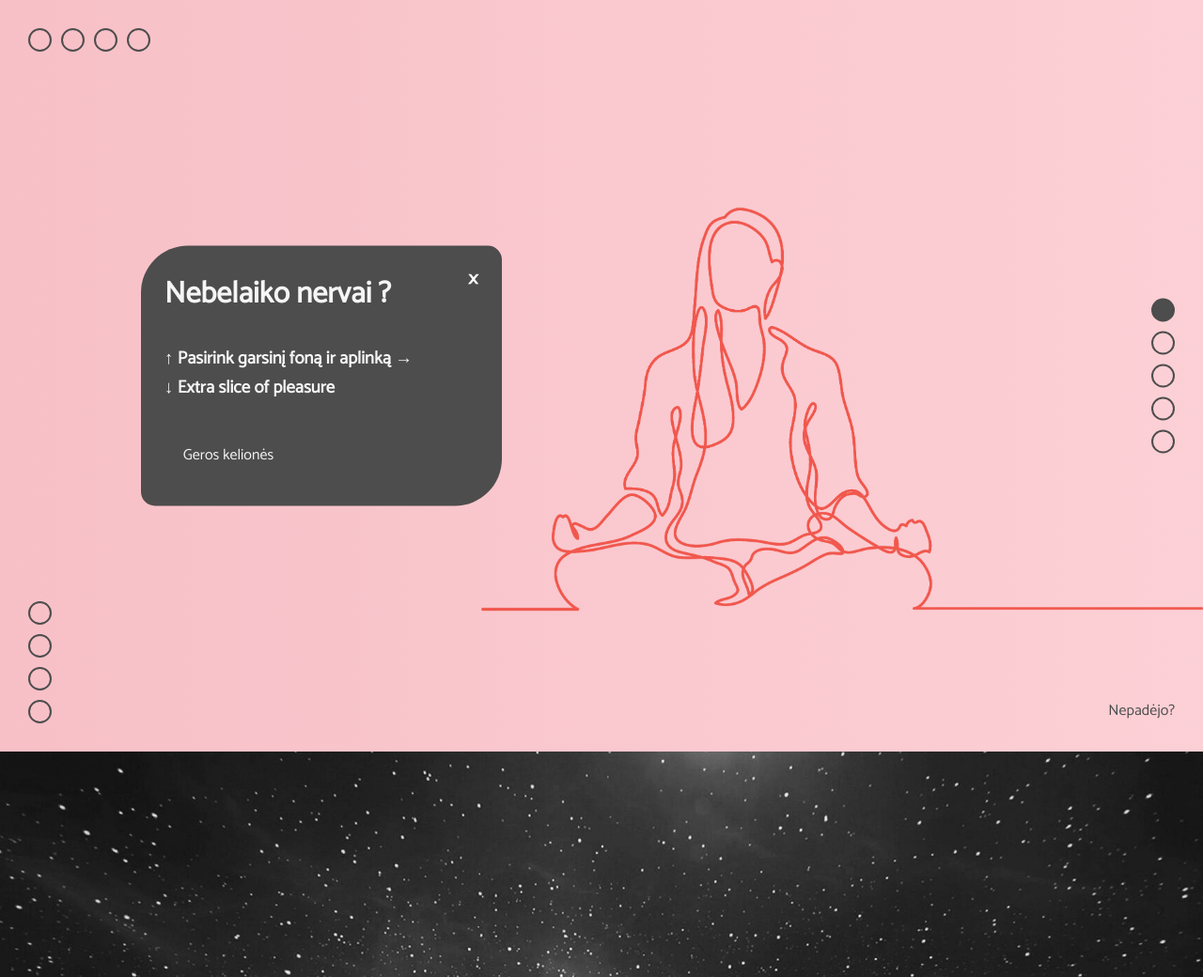
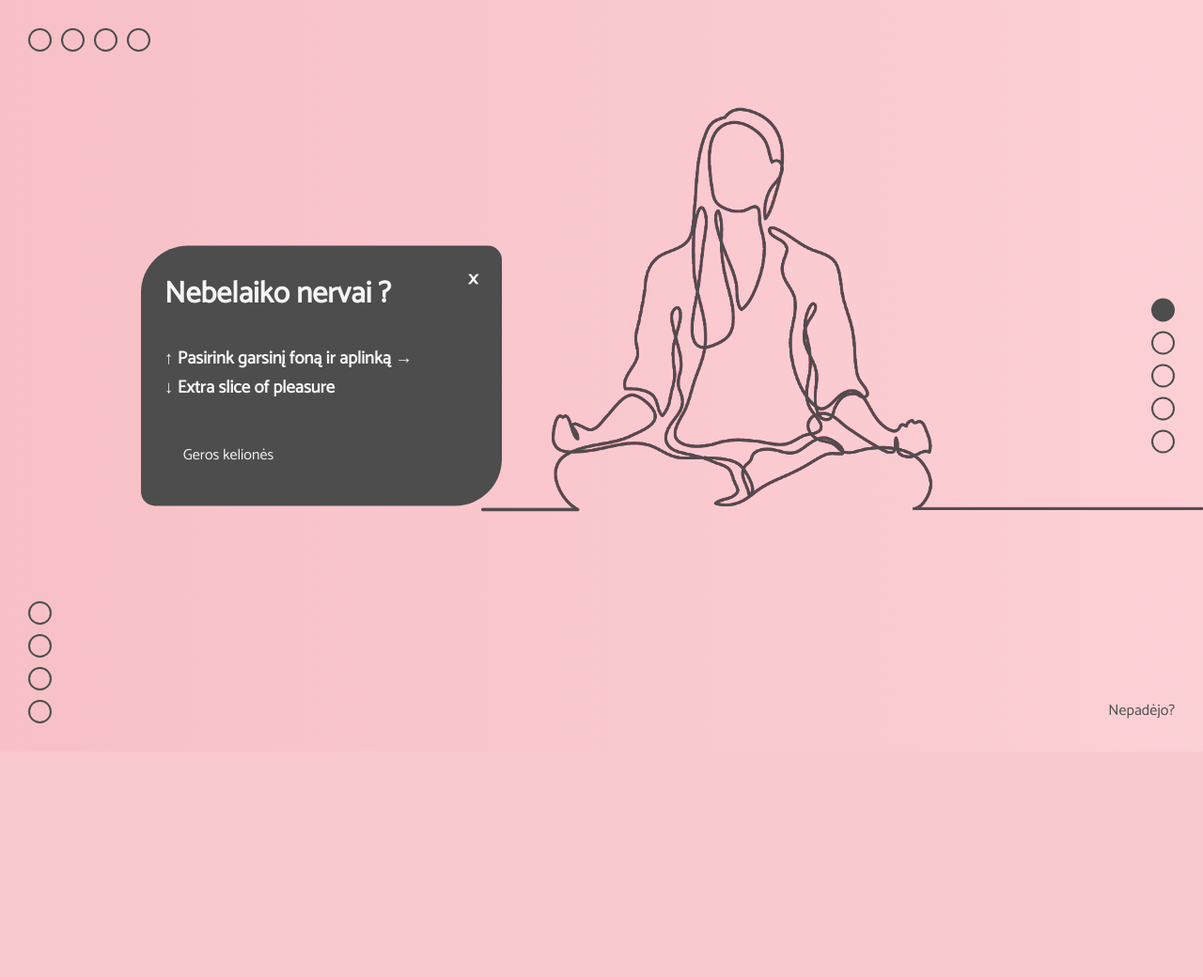
Before and after one commit to tundrataiga/vcs_finals, a PHP site: page / in a window 1280 px wide. Shown: the top 1040 px of the page at 94% size. After the commit the page ends 770 px from the top, so only its background shows below. Run offline with PHP 8.4, Linux system fonts and the light colour scheme.

Commit message:
Main img transition fixed

```diff
--- a/index.php
+++ b/index.php
@@ -18,26 +18,63 @@
           <!-- flip-img konteineris -->
            <div class="kt-container">
 
-            <!-- img aktyvi -->
+          <!-- img red -->
             <div class="kintamasis  kintamasis-active">
               <div class="kintamasis-content">
                 <div class="lotos">
-                  <img src="images/lotos.png" alt="">
+                  <img id="img5" src="images/lotos_5.png" alt="">
                 </div>
               </div>
             </div>
-            <!-- img aktyvi/uždaryta -->
+            <!-- img red uždaryta -->
 
-            <!-- img neaktyvi -->
-             <div class="kintamasis">
+          <!-- img rose -->
+            <div class="kintamasis  kintamasis-active">
               <div class="kintamasis-content">
                 <div class="lotos">
-                  <img id="img" src="images/lotos_2.png" alt="">
+                  <img id="img3" src="images/lotos_3.png" alt="">
                 </div>
               </div>
             </div>
-            <!-- img neaktyvi/uždaryta -->
+            <!-- img rose uždaryta -->
 
+            <!-- img grey -->
+            <div class="kintamasis  kintamasis-active">
+              <div class="kintamasis-content">
+                <div class="lotos">
+                  <img id="img" src="images/lotos.png" alt="">
+                </div>
+              </div>
+            </div>
+            <!-- img grey uždaryta -->
+
+
+
+
+
+
+
+
+            <!-- img light rose -->
+              <div class="kintamasis">
+              <div class="kintamasis-content">
+                <div class="lotos">
+                  <img id="img4" src="images/lotos_4.png" alt="">
+                </div>
+              </div>
+            </div>
+            <!-- img light rose uždaryta -->
+
+
+            <!-- img yellow -->
+              <div class="kintamasis">
+              <div class="kintamasis-content">
+                <div class="lotos">
+                  <img id="img2" src="images/lotos_2.png" alt="">
+                </div>
+              </div>
+            </div>
+            <!-- img yellow uždaryta -->
 
            </div>
           <!-- flip-img konteineris/uždarytas -->
@@ -105,7 +142,7 @@
           <div id="section-1" class="section-1  section" id="color-bg"></div>
           <div id="section-2" class="section-2  section  section-bg" id="space-bg"></div>
           <div id="section-3" class="section-3  section" id="antarctica-bg"></div>
-          <div id="section-4" class="section-4  section section-bg" id="vilnius-bg"></div>
+          <div id="section-4" class="section-4  section  section-bg" id="vilnius-bg"></div>
           <div id="section-5" class="section-5  section" id="island-bg"></div>
 
           <a href="nohelp.php"><p id="noHelp">Nepadėjo?</p></a>
--- a/scripts/script.js
+++ b/scripts/script.js
@@ -67,14 +67,38 @@ function loop() {   // scroll funkcija
     }); */
 
 
- if (top > sections[1].offsetTop) { // Papildomai reikia padaryti kad nuotrauka ir atsikeistų paskrolinus atgal į viršų
+// Img keitimas
 
-      replaceItem[0].querySelector("img").src = "images/lotos_3.png";
+   if (top > sections[1].offsetTop) {
 
+      document.getElementById("img").style.visibility = "hidden";
+
+    }  else {
+      document.getElementById("img").style.visibility = "visible";
     }
 
+    if (top > sections[2].offsetTop) {
 
-    if (top > sections[2].offsetTop) {
+      document.getElementById("img2").style.visibility = "hidden";
+
+    } else {
+      document.getElementById("img2").style.visibility = "visible";
+    }
+
+    if (top > sections[3].offsetTop) {
+
+      document.getElementById("img3").style.visibility = "hidden";
+
+    }  else {
+      document.getElementById("img3").style.visibility = "visible";
+    }
+/*
+  if (top > sections[2].offsetTop) {
+    if (currentSection) {  //jei turi
+      replaceContainer[0].classList.remove('kintamasis--reverse'); // -klasė
+    } else {
+      replaceContainer[0].classList.add('kintamasis--reverse'); // +klasė
+    }
 
       replaceItem[0].querySelector("img").src = "images/lotos_4.png";
     }
@@ -82,7 +106,7 @@ function loop() {   // scroll funkcija
     if (top > sections[3].offsetTop) {
 
       replaceItem[0].querySelector("img").src = "images/lotos_5.png";
-    }
+    }   */
 
 
     if ((sectionTop <= replaceItemBottom) && (sectionBottom > replaceItemTop)) { // jei div su img "neperlipa" fono ribų, t.y. yra fono viduj
@@ -94,11 +118,13 @@ function loop() {   // scroll funkcija
       } else {
         replaceContainer[0].classList.add('kintamasis--reverse'); // +klasė
       }
+
     }
+
 
     if ((replaceItemTop < sectionTop) && (sectionTop <= replaceItemBottom)) { // jei img "perlipa" foną
 
-      if (currentSection != lastSection) { // animuoti jei fonas keičiasi į foną su .section-bg klase
+       if (currentSection != lastSection) { // animuoti jei fonas keičiasi į foną su .section-bg klase
         document.documentElement.style.setProperty('--replace-offset', 100 / replaceItemHeight * parseInt(sectionTop - replaceItemTop) + '%'); // Formulė reikalauja korekcijos
       }
     }
--- a/styles/style.css
+++ b/styles/style.css
@@ -15,8 +15,8 @@ body {
 
 .fixed-frame {
   position: fixed;
-  top: 50%;
-  transform: translateY(-50%);
+  top: 0;
+  bottom: 0;
   left: 0;
   right: 0;
   text-align: right;
```
